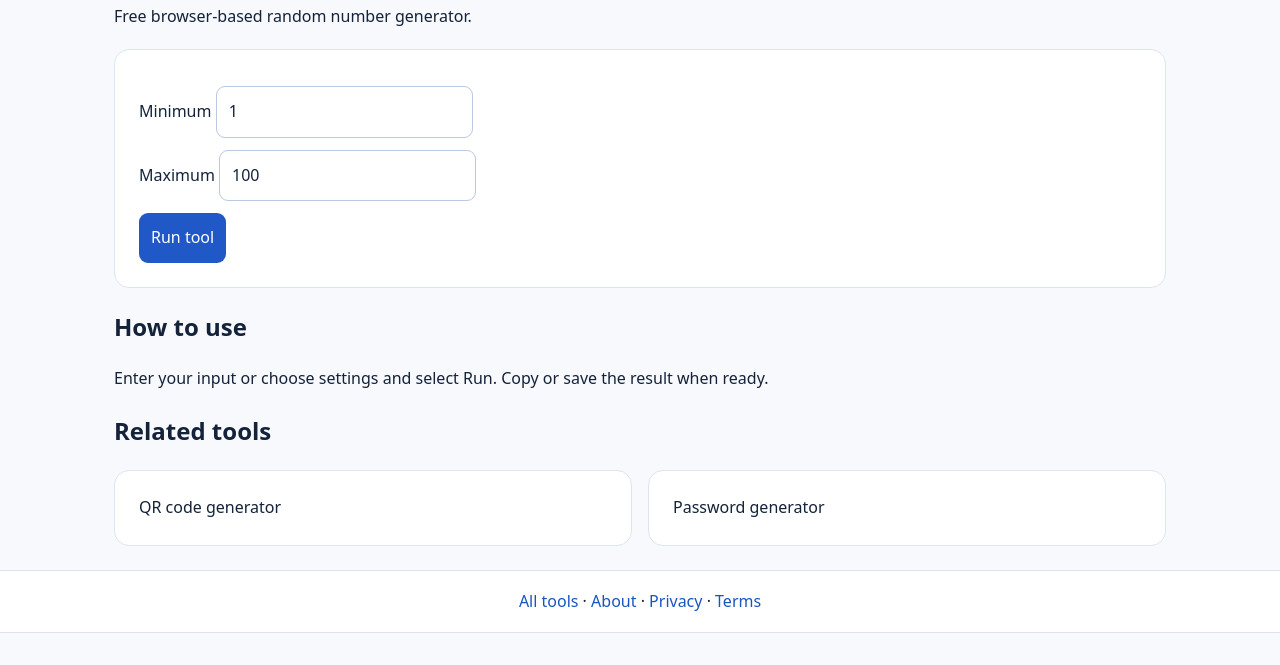
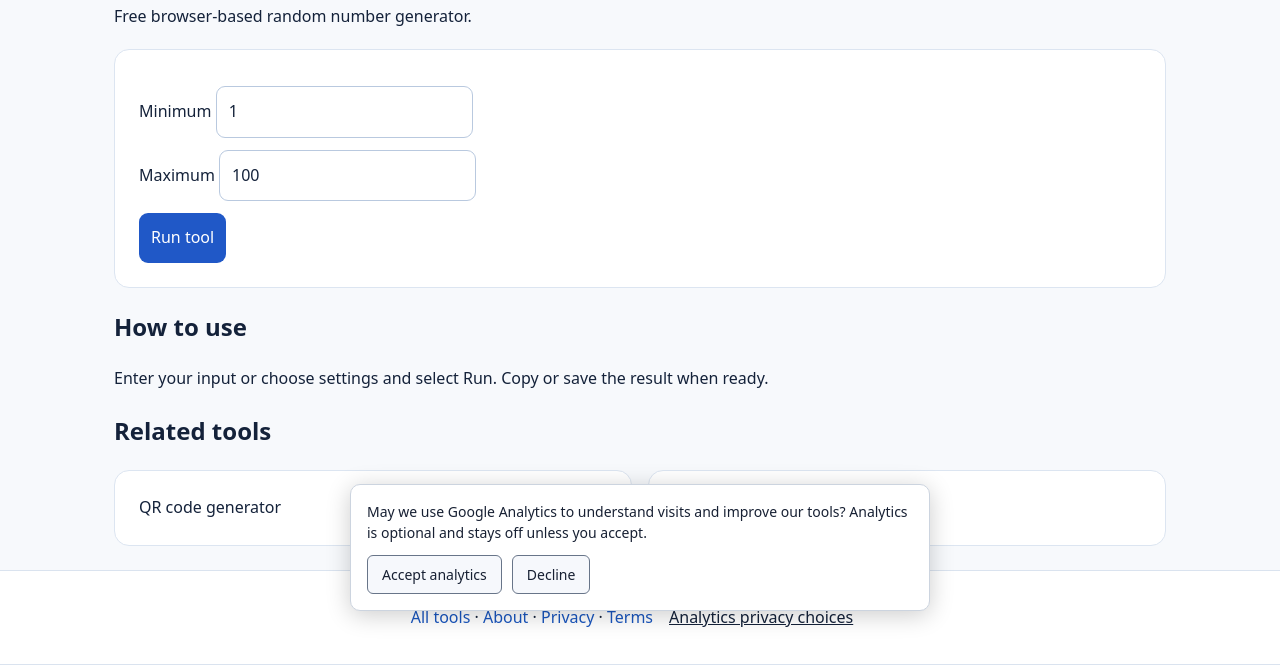
Before and after one commit to FlintHambleton/quickutilitytools, a plain HTML site: page random-number-generator.html in a window 1280 px wide. Shown: the part 177-842 px from the top of the page. Before the commit the page ends 810 px from the top, so only its background shows below. Drawn offline with Linux system fonts and the light colour scheme.

Commit message:
Enable consent-gated GA4 and update privacy disclosure

```diff
--- a/random-number-generator.html
+++ b/random-number-generator.html
@@ -1 +1 @@
-<!doctype html><html lang="en"><head><meta charset="utf-8"><meta name="viewport" content="width=device-width,initial-scale=1"><title>Random number generator – Free Online | QuickUtilityTools</title><meta name="description" content="Use the free random number generator directly in your browser. No account required."><link rel="canonical" href="https://quickutilitytools.pages.dev/random-number-generator"><link rel="icon" href="/favicon.svg"><link rel="stylesheet" href="/style.css"></head><body><header><nav><a class="brand" href="/">⚡ QuickUtilityTools</a><a href="/#tools">All tools</a><a href="/privacy">Privacy</a></nav></header><main><h1>Random number generator</h1><p>Free browser-based random number generator.</p><section class="panel" id="tool" data-tool="random-number-generator"></section><h2>How to use</h2><p>Enter your input or choose settings and select Run. Copy or save the result when ready.</p><h2>Related tools</h2><div class="grid"><a class="tile" href="/qr-code-generator">QR code generator</a><a class="tile" href="/password-generator">Password generator</a></div></main><footer><a href="/">All tools</a> · <a href="/about">About</a> · <a href="/privacy">Privacy</a> · <a href="/terms">Terms</a></footer><script src="/tools.js"></script></body></html>
+<!doctype html><html lang="en"><head><meta charset="utf-8"><meta name="viewport" content="width=device-width,initial-scale=1"><title>Random number generator – Free Online | QuickUtilityTools</title><meta name="description" content="Use the free random number generator directly in your browser. No account required."><link rel="canonical" href="https://quickutilitytools.pages.dev/random-number-generator"><link rel="icon" href="/favicon.svg"><link rel="stylesheet" href="/style.css"></head><body><header><nav><a class="brand" href="/">⚡ QuickUtilityTools</a><a href="/#tools">All tools</a><a href="/privacy">Privacy</a></nav></header><main><h1>Random number generator</h1><p>Free browser-based random number generator.</p><section class="panel" id="tool" data-tool="random-number-generator"></section><h2>How to use</h2><p>Enter your input or choose settings and select Run. Copy or save the result when ready.</p><h2>Related tools</h2><div class="grid"><a class="tile" href="/qr-code-generator">QR code generator</a><a class="tile" href="/password-generator">Password generator</a></div></main><footer><a href="/">All tools</a> · <a href="/about">About</a> · <a href="/privacy">Privacy</a> · <a href="/terms">Terms</a></footer><script src="/tools.js"></script><script src="/analytics-consent.js" defer></script></body></html>
```
